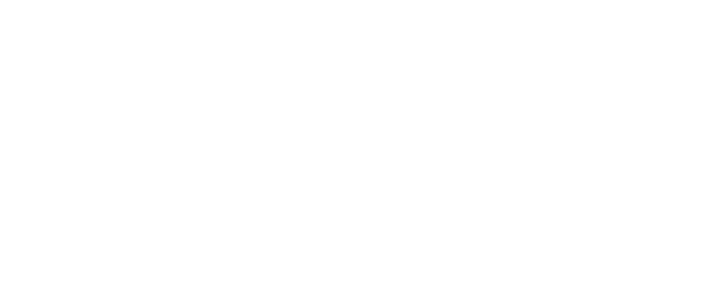
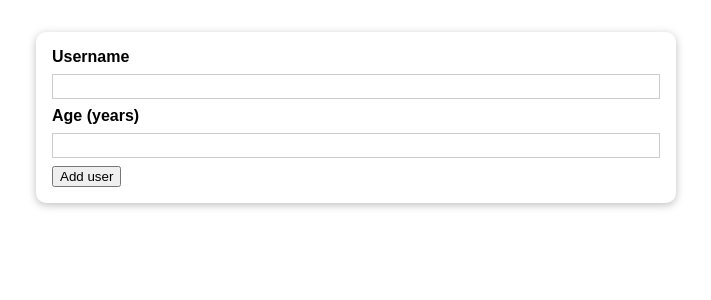
Before and after one commit to shydleek/add-user-app, a React (Create React App) app: page / in a window 1280 px wide. Shown: the top 300 px of the page, without its empty margins (284-995 px from the left). Built offline with nearby package versions, Linux system fonts and the light colour scheme.

Commit message:
feat: add AddUsers component to return

```diff
--- a/src/App.js
+++ b/src/App.js
@@ -1,10 +1,11 @@
 import React from 'react';
 
+import AddUser from './components/Users/AddUsers';
 
 function App() {
   return (
     <div>
-
+      <AddUser />
     </div>
   );
 }
```
